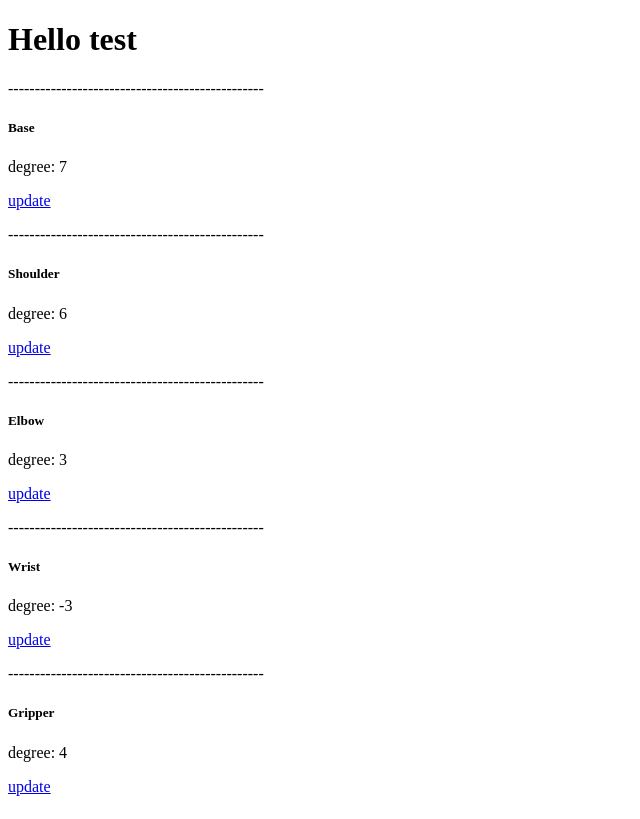
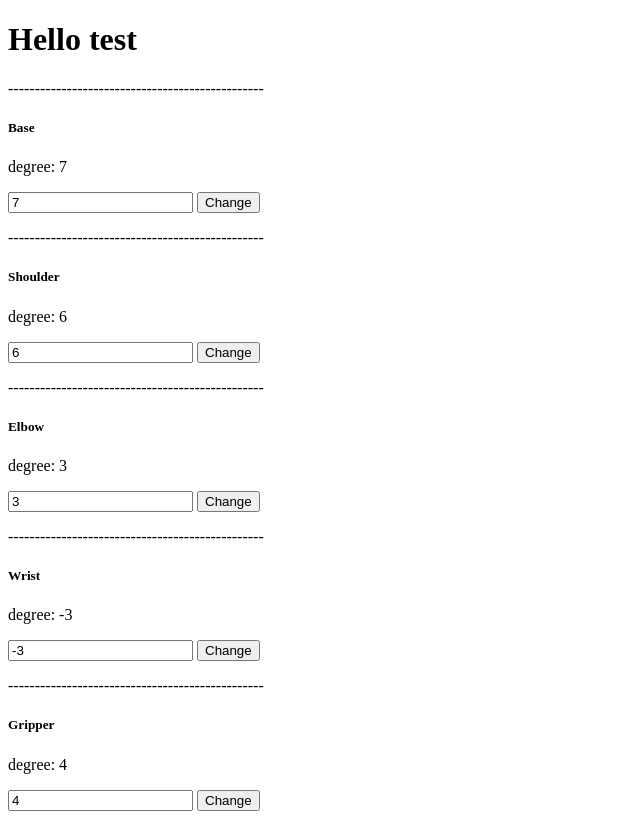
Before and after one commit to Vittorissimo/dummy-management-software, a Django app: page /joint/ in a window 1280 px wide. Shown: the whole page, without its empty margins (0-640 px from the left). Before the commit the page ends 796 px from the top, so only its background shows below. Run offline with Django 5.2, Linux system fonts and the light colour scheme; data comes from the database, SQL or seed files in the repository; both versions use the stored data as it was after the commit.

Commit message:
complete site

```diff
--- a/jointapp/joint/templates/joint/jointGui.html
+++ b/jointapp/joint/templates/joint/jointGui.html
@@ -13,7 +13,13 @@
                         <div class="piece-body">
                             <h5 class="piece-title"> {{joint.name}} </h5>
                             <p class="piece-text"> degree: {{joint.degree}} </p>
-                            <a href="#" class="btn btn-primary "> update </a>
+                            <form method="POST" action="{% url 'change_joint' joint.id %}">
+                                {% csrf_token %}
+
+                                <input type="number" name="new_angle" value="{{ joint.degree }}">
+
+                                <button type="submit"> Change </button>
+                            </form>
                         </div>
                 </div>
                 {% endfor %}
--- a/jointapp/joint/urls.py
+++ b/jointapp/joint/urls.py
@@ -2,5 +2,6 @@ from django.urls import path
 from . import views
 
 urlpatterns = [
-    path('', views.joint),
+    path('', views.joint, name="list_joint"),
+    path("change/<int:id>/", views.change_joint, name="change_joint")
 ]
--- a/jointapp/joint/views.py
+++ b/jointapp/joint/views.py
@@ -1,7 +1,23 @@
-from django.shortcuts import render
+from django.shortcuts import get_object_or_404, render, redirect
 from .models import Joint
 
 # Create your views here.
 def joint(request):
     joints = Joint.objects.all()
     return render(request, 'joint/jointGui.html', {'joints': joints})
+
+
+def change_joint(request, id):
+    joint = get_object_or_404(Joint, id=id)
+
+    if request.method == "POST":
+        new_angle = request.POST.get("new_angle")
+
+        if new_angle is not None:
+            joint.degree = new_angle
+            joint.save()
+            return redirect("list_joint")
+        else:
+            pass
+
+    return redirect("list_joint")
```
Also changed, not shown: jointapp/db.sqlite3.
